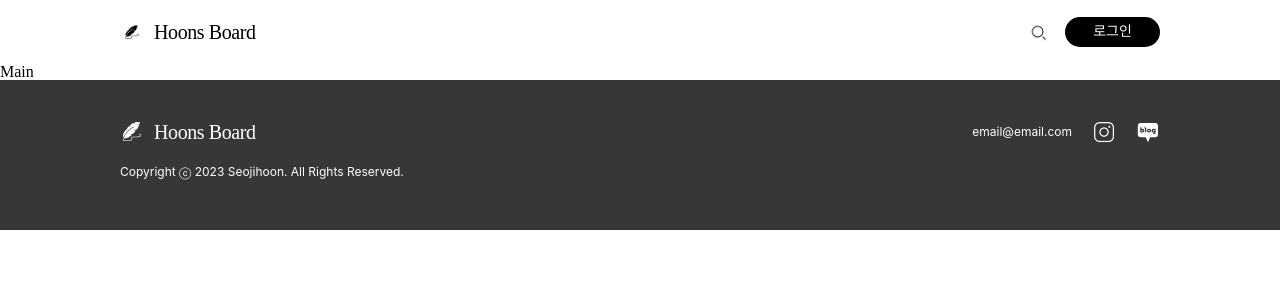
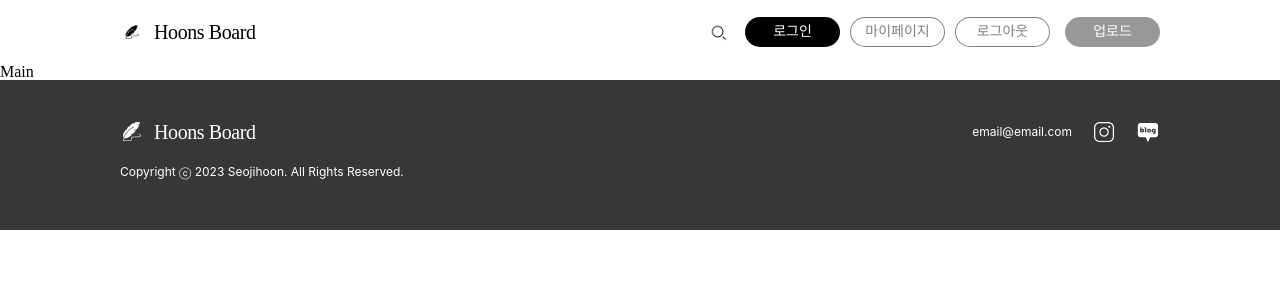
Before and after one commit to devJiraynor/board-project-20230530, a React (Create React App) app in the folder front/: page / in a window 1280 px wide. Shown: the top 300 px of the page. Built offline with nearby package versions, Linux system fonts and the light colour scheme; a web font is replaced by a local one.

Commit message:
2023.07.13. 18:20

```diff
--- a/front/src/App.tsx
+++ b/front/src/App.tsx
@@ -1,4 +1,4 @@
-import { Routes, Route } from 'react-router-dom';
+import { Routes, Route, useLocation } from 'react-router-dom';
 
 import Header from 'src/layouts/Header';
 import Footer from 'src/layouts/Footer';
@@ -22,6 +22,9 @@ import './App.css';
 //! 게시글 수정       - path: '/board/update/:boardNumber' / component : <BoardUpdate />
 
 function App() {
+
+  const path = useLocation();
+
   return (
     <>
       <Header />
@@ -36,8 +39,7 @@ function App() {
           <Route path='update/:boardNumber' element={<BoardUpdate />} />
         </Route>
       </Routes>
-      {/* TODO : auth 경로일 때는 안보이도록 작업 */}
-      <Footer />
+      { path.pathname !== '/auth' && (<Footer />) }
     </>
   );
 }
--- a/front/src/layouts/Header/index.tsx
+++ b/front/src/layouts/Header/index.tsx
@@ -1,7 +1,13 @@
-import React from 'react'
+import React, { useState } from 'react'
 import './style.css';
+import { useLocation } from 'react-router-dom';
 
 export default function Header() {
+
+  const [searchState, setSearchState] = useState<boolean>(false);
+
+  const { pathname } = useLocation();
+
   return (
     <div id='header'>
       <div className='header-left'>
@@ -9,10 +15,32 @@ export default function Header() {
         <div className='header-left-logo-text'>Hoons Board</div>
       </div>
       <div className='header-right'>
-        <div className='header-icon-box'>
-          <div className='header-search-icon'></div>
-        </div>
-        <div className='header-sign-in-button'>로그인</div>
+        { (pathname !== '/my-page' && pathname !== '/board/write' && pathname !== '/board/update') &&
+          (searchState ?
+          (
+            <div className='header-search-box'>
+              <input className='header-search-input' />
+              <div className='header-icon-box' onClick={() => setSearchState(false)}>
+                <div className='header-search-icon'></div>
+              </div>
+            </div>
+          ) :
+          (
+            <div className='header-icon-box' onClick={() => setSearchState(true)}>
+              <div className='header-search-icon'></div>
+            </div>
+          ) )
+        }
+        {
+          pathname !== '/auth' && (
+            <>
+              <div className='header-black-button'>로그인</div>
+              <div className='header-white-button'>마이페이지</div>
+              <div className='header-white-button'>로그아웃</div>
+              <div className='header-black-disable-button'>업로드</div>
+            </>
+          )
+        }
       </div>
     </div>
   )
--- a/front/src/layouts/Header/style.css
+++ b/front/src/layouts/Header/style.css
@@ -63,7 +63,7 @@
   background-size: 100% 100%;
 }
 
-.header-sign-in-button {
+.header-black-button {
   margin-left: 15px;
 
   border-radius: 46px;
@@ -83,7 +83,83 @@
   align-items: center;
 }
 
-.header-sign-in-button:hover {
+.header-black-button:hover {
   cursor: pointer;
   background-color: rgba(0, 0, 0, 0.7);
 }
+
+.header-black-disable-button {
+  margin-left: 15px;
+
+  border-radius: 46px;
+
+  width: 95px;
+  height: 30px;
+
+  background-color: #000000;
+  opacity: 0.4;
+
+  color: #ffffff;
+
+  font-size: 14px;
+  font-weight: 500;
+
+  display: flex;
+  justify-content: center;
+  align-items: center;
+}
+
+.header-black-disable-button:hover {
+  cursor: not-allowed;
+}
+
+.header-white-button {
+  margin-left: 10px;
+
+  border: 1px solid rgba(0, 0, 0, 0.5);
+  border-radius: 46px;
+
+  width: 93px;
+  height: 28px;
+
+  background-color: #ffffff;
+
+  color: rgba(0, 0, 0, 0.5);
+
+  font-size: 14px;
+  font-weight: 500;
+
+  display: flex;
+  justify-content: center;
+  align-items: center;
+}
+
+.header-white-button:hover {
+  cursor: pointer;
+  background-color: rgba(240, 240, 240, 0.7);
+}
+
+.header-search-box {
+  border: 1px solid rgba(0, 0, 0, 0.2);
+  border-radius: 43px;
+
+  padding-left: 12px;
+  padding-right: 10px;
+
+  width: 223px;
+  height: 30px;
+
+  display: flex;
+  align-items: center;
+}
+
+.header-search-input {
+  border: none;
+  outline: none;
+  background: none;
+
+  font-size: 14px;
+  font-weight: 400;
+
+  flex: 1;
+}
```
